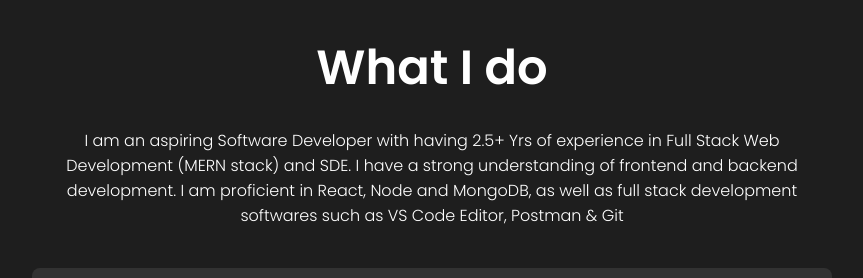
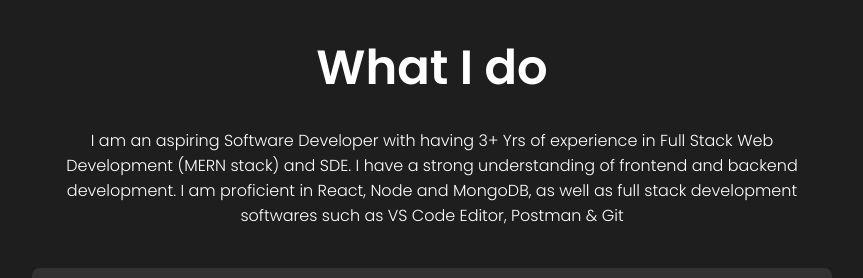
Before and after one commit to Narotam-Mishra/my-react-portfolio-website, a React (Create React App) app: page / in a window 1280 px wide. Shown: the part 800-1078 px from the top of the page, without its empty margins (208-1071 px from the left). Built offline with nearby package versions, Linux system fonts and the light colour scheme.

Commit message:
link_and_other_updated_1.6

```diff
--- a/src/components/Intro/AboutIntro.js
+++ b/src/components/Intro/AboutIntro.js
@@ -7,7 +7,7 @@ import { Link } from 'react-scroll';
 
 const AboutIntro = () => {
   const getResume = () => {
-    const rUrl = 'https://drive.google.com/file/d/1whi46EarqH8968z7paZyGD2WKbnAF-KQ/view';
+    const rUrl = 'https://drive.google.com/file/d/1hiyXfK3uqcfkgJYLKTHRpQf8Ukl_SyJo/view';
     window.open(rUrl, '_blank');
   }
   return (
--- a/src/components/Skills/Skills.js
+++ b/src/components/Skills/Skills.js
@@ -9,7 +9,7 @@ const Skills = () => {
   return (
     <section id='skills'>
         <span className='skillTitle'>What I do</span>
-        <span className="skillDesc">I am an aspiring Software Developer with having 2.5+ Yrs of experience in Full Stack Web Development (MERN stack) and SDE. I have a strong understanding of frontend and backend development. I am proficient in React, Node and MongoDB, as well as full stack development softwares such as VS Code Editor, Postman & Git</span>
+        <span className="skillDesc">I am an aspiring Software Developer with having 3+ Yrs of experience in Full Stack Web Development (MERN stack) and SDE. I have a strong understanding of frontend and backend development. I am proficient in React, Node and MongoDB, as well as full stack development softwares such as VS Code Editor, Postman & Git</span>
         <div className="skillBars">
             <div className="skillBar">
                 <img src={UIDesign} className='skillBarImg' alt="UIDesign" />
```
